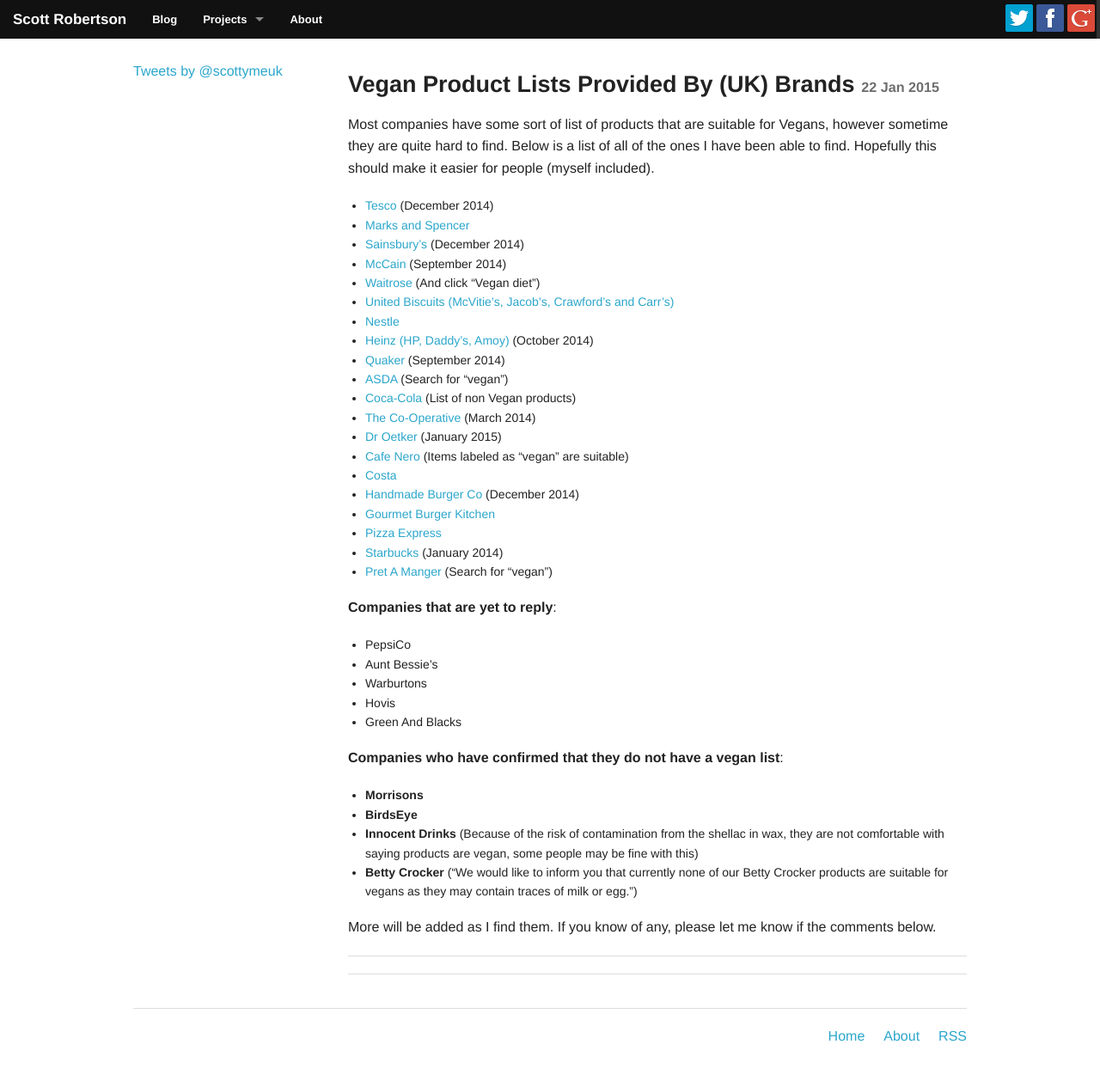
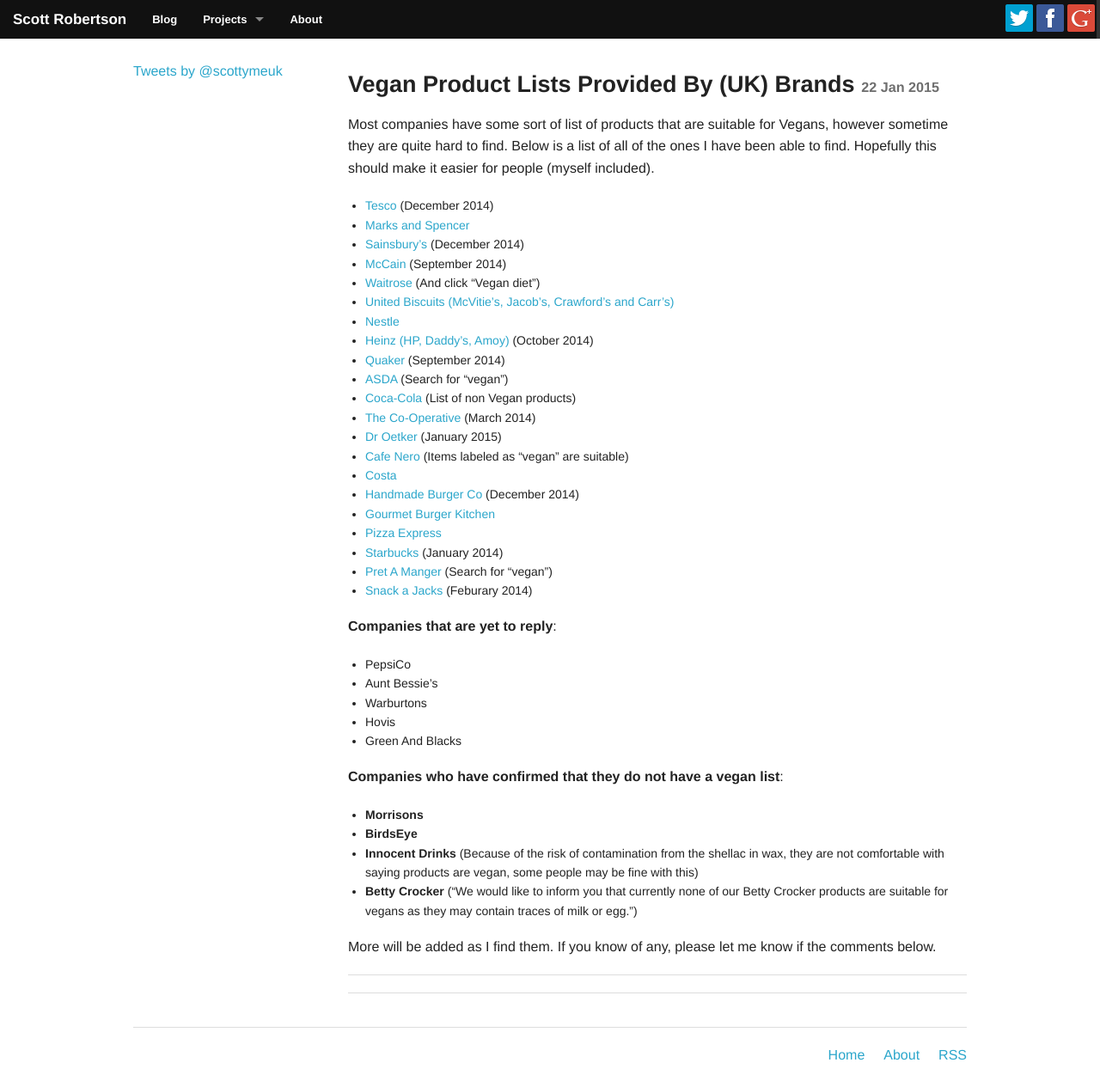
Before and after one commit to scottrobertson/scottrobertson.me, a Jekyll site: the page built from _posts/2015-01-22-uk-brands-vegan-lists.markdown, in a window 1280 px wide. Shown: the whole page at 86% size. Built offline with Jekyll 4.4.1, drawn with Linux system fonts in a browser that asks for light colours; nearby versions of some CDN libraries; Markdown is read by kramdown in place of the engine named in the settings; comment, search, counter and statistics services are not loaded; before the commit the page ends 1235 px from its top, so only the background shows below that.

Commit message:
Added Snack a Jacks

```diff
--- a/_posts/2015-01-22-uk-brands-vegan-lists.markdown
+++ b/_posts/2015-01-22-uk-brands-vegan-lists.markdown
@@ -27,6 +27,7 @@
 - [Pizza Express](http://www.pizzaexpress.com/uploads/documents/allergy.pdf)
 - [Starbucks](https://upload.scottrobertson.me/eRfCJoAC1e2X4.html) (January 2014)
 - [Pret A Manger](http://www.pret.com/files/uk/nutritionals/allergen_guide.pdf) (Search for "vegan")
+- [Snack a Jacks](https://upload.scottrobertson.me/jqzMWUtbTe5pR.pdf) (Feburary 2014)
 
 **Companies that are yet to reply**:
 
```
